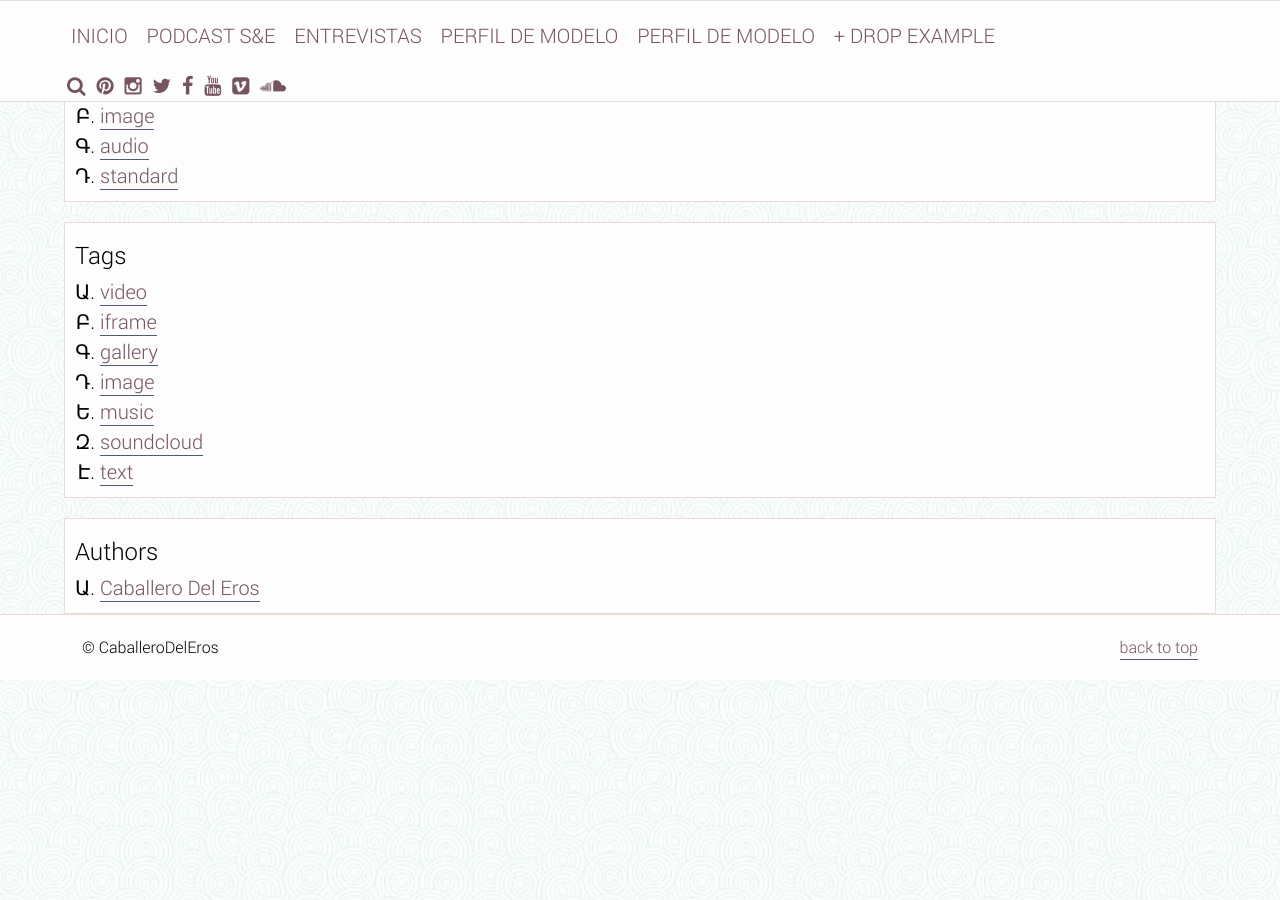
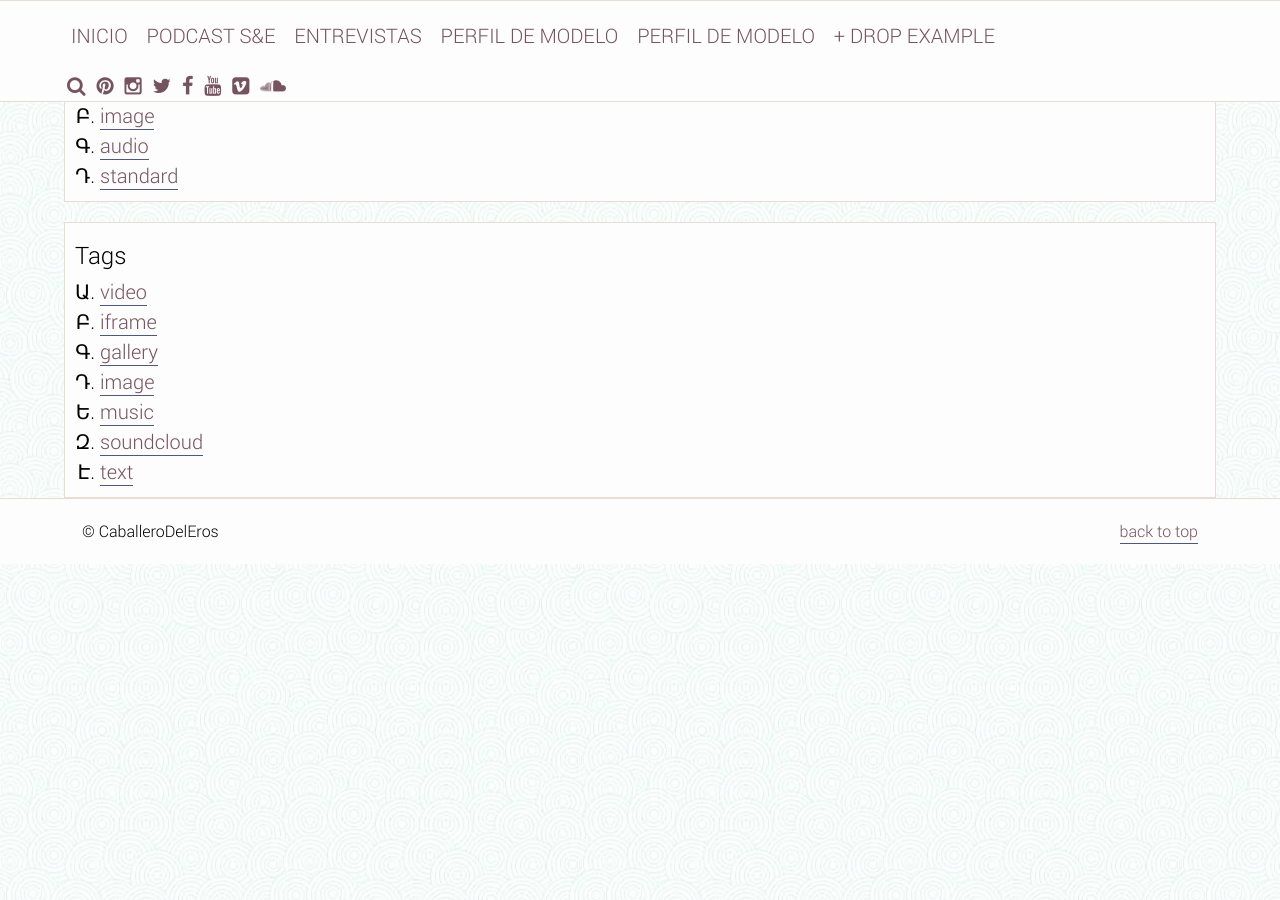
Before and after one commit to Caballerodeleros/-Caballerodeleros.github.io, a Jekyll site: the page built from page/index.md, in a window 1280 px wide and 900 px high, scrolled down 1393 px. Built offline with Jekyll 4.4.1, drawn with Linux system fonts in a browser that asks for light colours.

Commit message:
Update sidebar.html

```diff
--- a/_includes/sidebar.html
+++ b/_includes/sidebar.html
@@ -31,21 +31,3 @@
             {% assign tag_list = nil %}
         </ul>
     </div>
-
-    <div class="widget">
-        <h3 class="title">Authors</h3>
-        <ul class="author_list">
-            {% for author in site.data.authors %}
-                <li>
-                    <a href="{{ site.author_dir | prepend: site.baseurl | replace: '//', '/' }}/{{ author.id }}">
-                        {% if author.name %}
-                            {{ author.name }}
-                        {% else %}
-                            {{ author.id }}
-                        {% endif %}
-                    </a>
-                </li>
-            {% endfor %}
-        </ul>
-    </div>
-</div>
```
